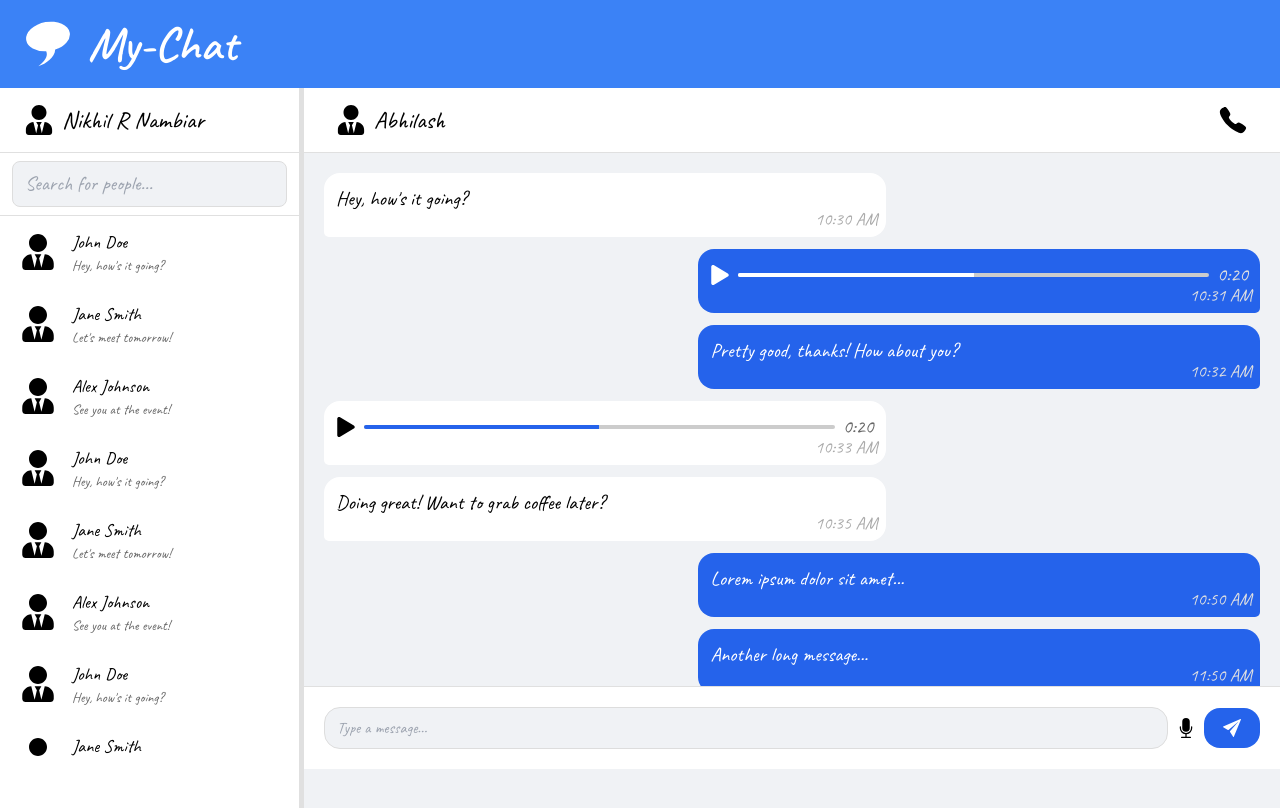
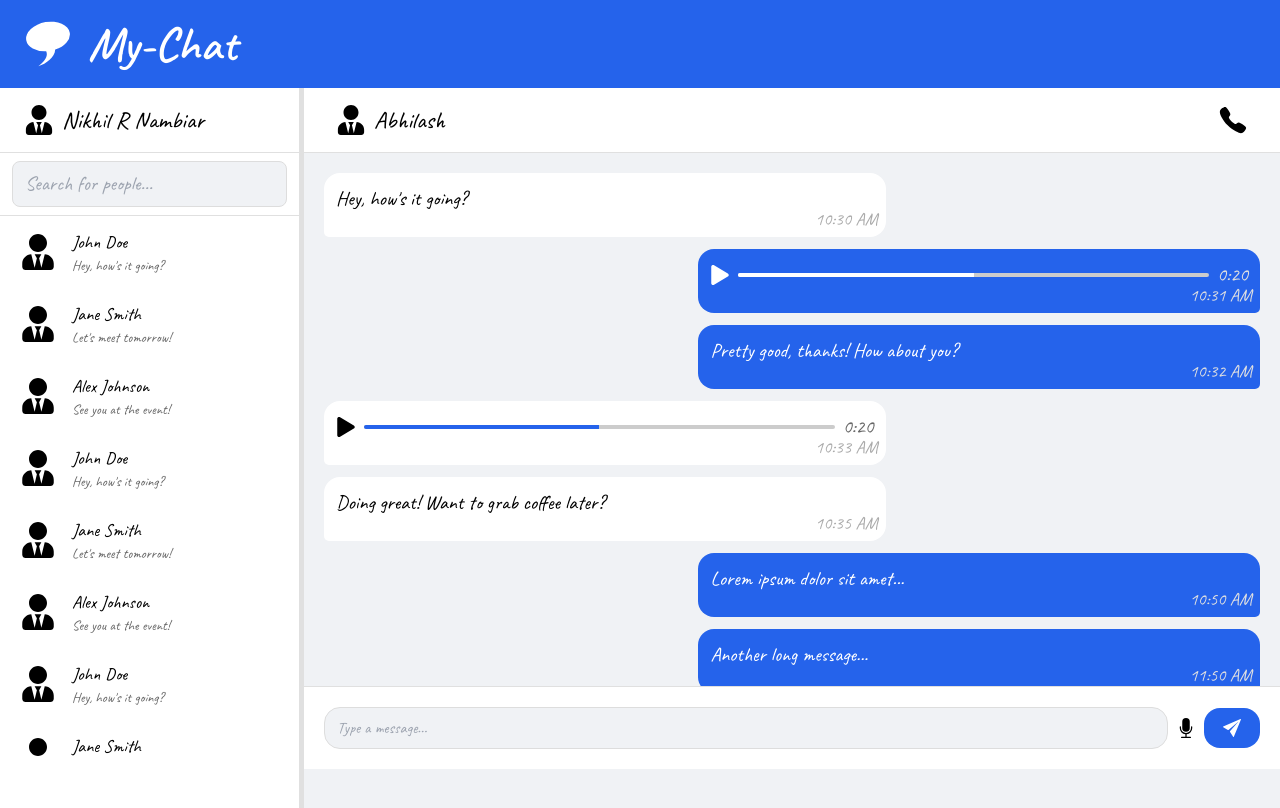
Before and after one commit to Nikhil4002-50-82/ChatMates, a React (Vite) app in the folder client/: page / in a window 1280 px wide. Built offline with nearby package versions, Linux system fonts and the light colour scheme.

Commit message:
modified header

```diff
--- a/client/src/components/Header.jsx
+++ b/client/src/components/Header.jsx
@@ -3,7 +3,7 @@ import { GiChatBubble } from "react-icons/gi";
 
 const Header = () => {
   return (
-    <div className="w-full flex items-center px-3 sm:px-4 md:px-6 py-3 sm:py-4 md:py-5 bg-blue-500">
+    <div className="w-full flex items-center px-3 sm:px-4 md:px-6 py-3 sm:py-4 md:py-5 bg-blue-600">
       <div className="flex items-center">
         <span>
           <GiChatBubble className="text-white font-semibold text-5xl" />
```
